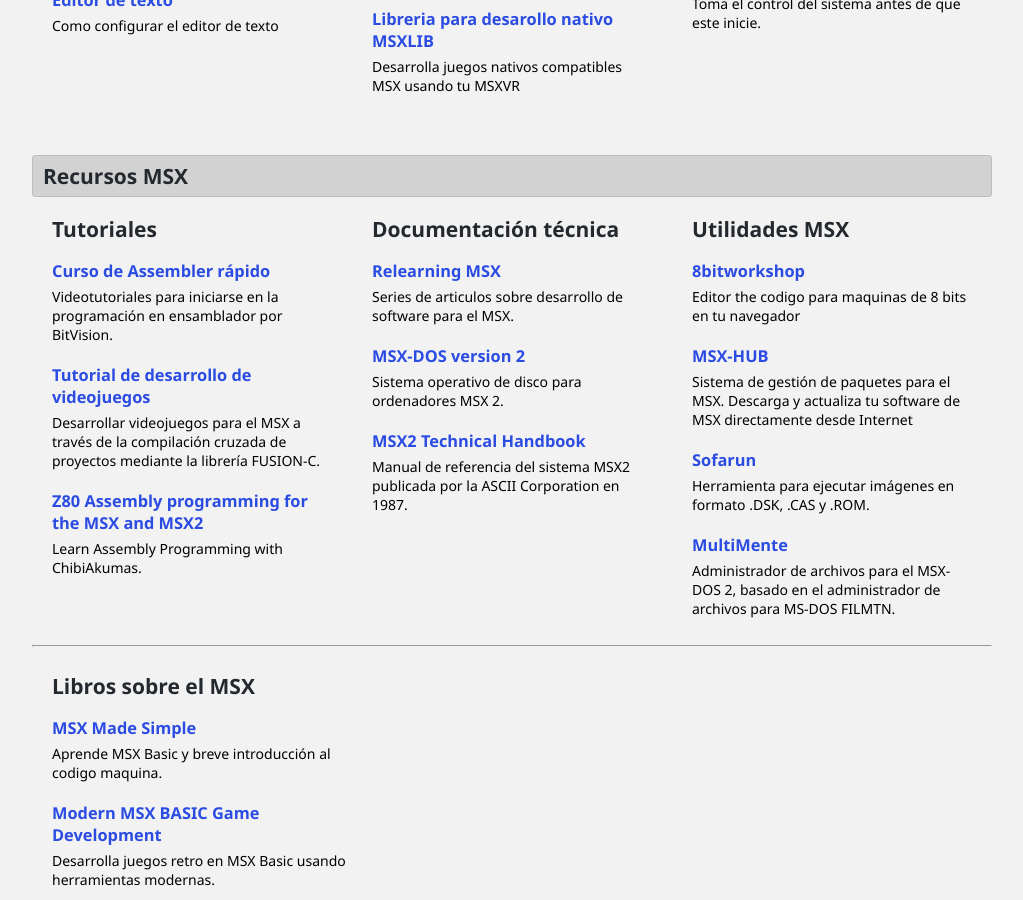
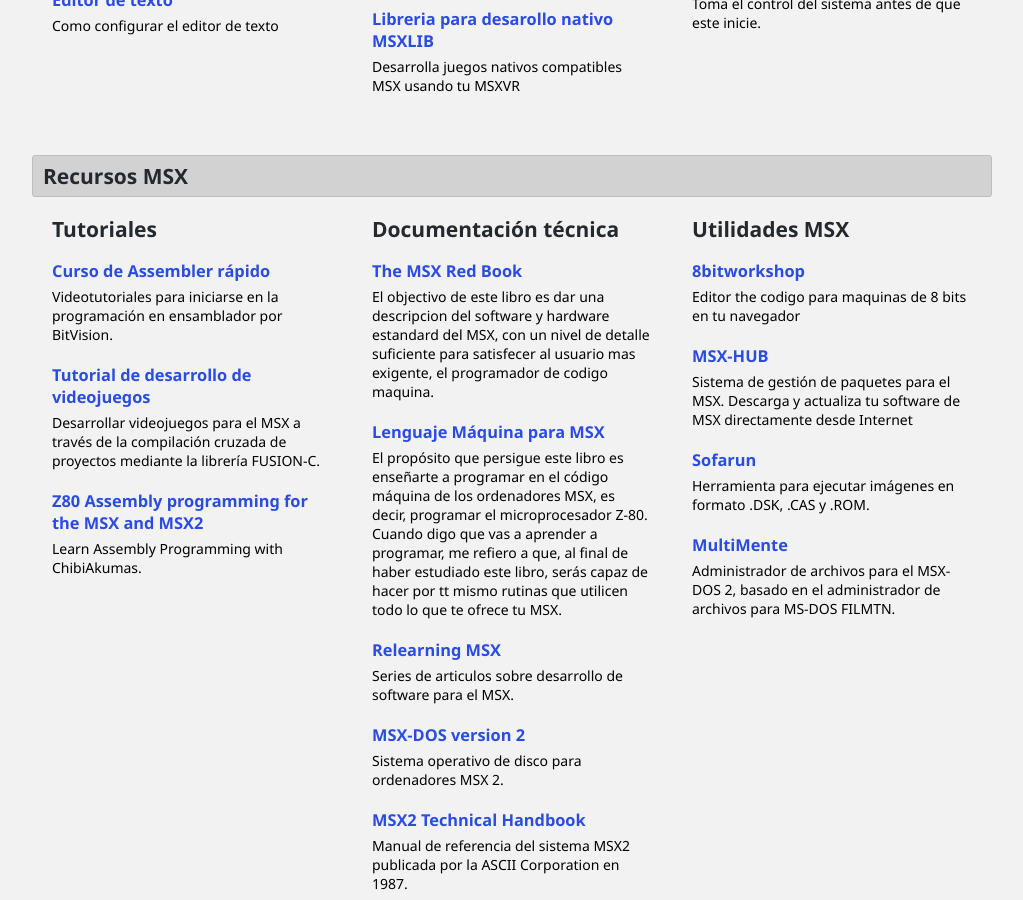
Before and after one commit to msxrv/msxrv.github.io, a Jekyll site: the page built from index.md, in a window 1280 px wide and 900 px high, scrolled down 709 px. Shown: the whole window, without its empty margins (128-1151 px from the left). Built offline with Jekyll 4.4.1, drawn with Linux system fonts in a browser that asks for light colours.

Commit message:
Added assembly books

```diff
--- a/index.md
+++ b/index.md
@@ -151,6 +151,22 @@
       <h1>Documentación técnica</h1>
       <ul>
           <li>
+            <a class="article" href="https://github.com/gseidler/The-MSX-Red-Book/blob/master/the_msx_red_book.md/">
+              <article>
+                <h3>The MSX Red Book</h3>
+                <p>El objectivo de este libro es dar una descripcion del software y hardware estandard del MSX, con un nivel de detalle suficiente para satisfecer al usuario mas exigente, el programador de codigo maquina.</p>
+              </article>
+            </a>
+          </li>
+          <li>
+            <a class="article" href="./assets/documets/lenguaje_maquina.pdf">
+              <article>
+                <h3>Lenguaje Máquina para MSX</h3>
+                <p>El propósito que persigue este libro es enseñarte a programar en el código máquina de los ordenadores MSX, es decir, programar el microprocesador Z-80. Cuando digo que vas a aprender a programar, me refiero a que, al final de haber estudiado este libro, serás capaz de hacer por tt mismo rutinas que utilicen todo lo que te ofrece tu MSX.</p>
+              </article>
+            </a>
+          </li>
+          <li>
             <a class="article" href="http://www.lavandeira.net/relearning-msx/">
               <article>
                 <h3>Relearning MSX</h3>
```
Also changed, not shown: 1 other file.
